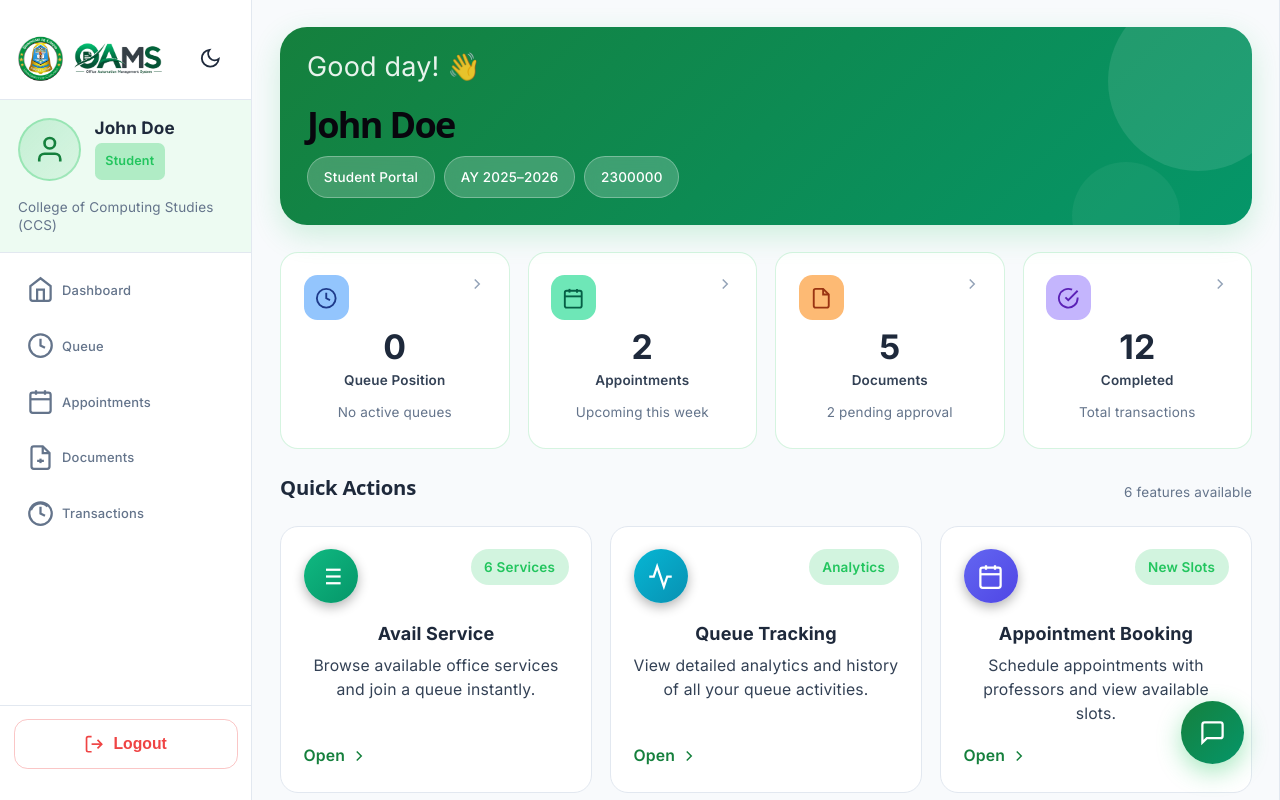
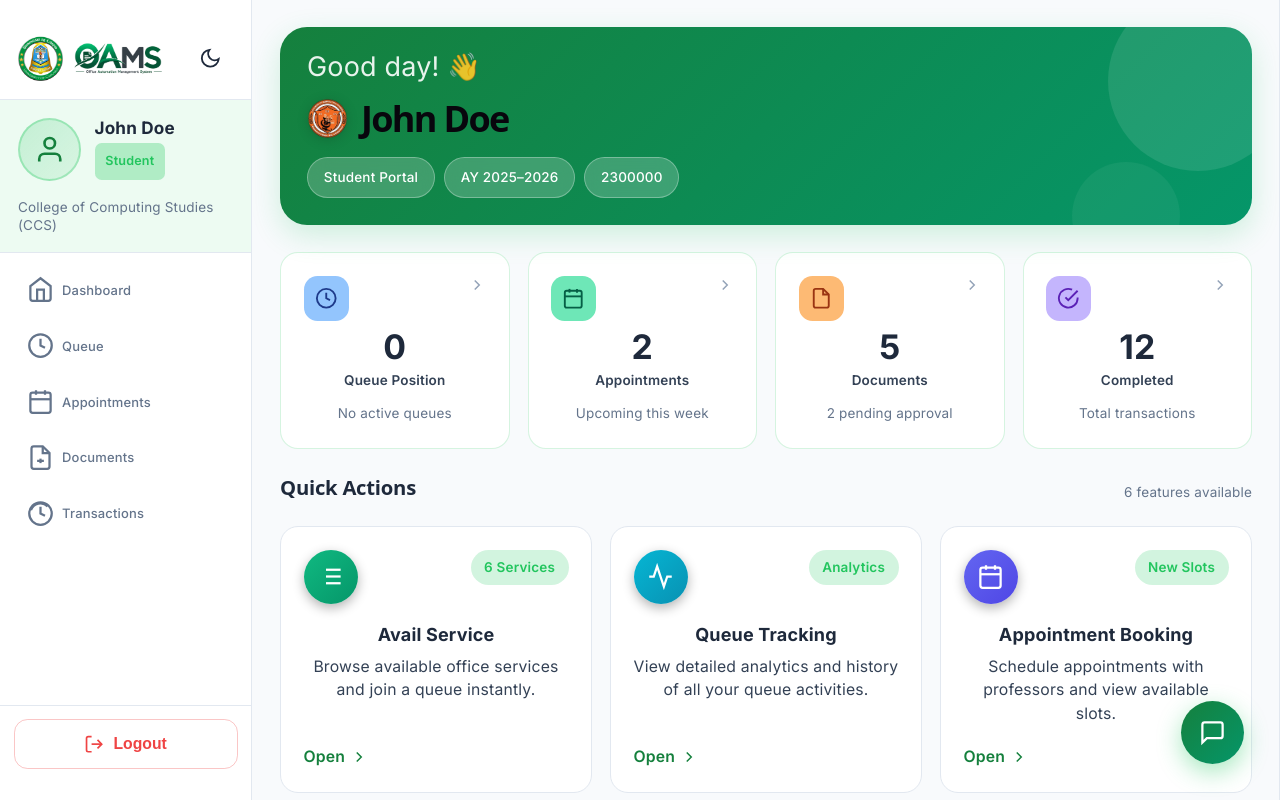
Before and after one commit to alamatortiz/Capstone-OAMS, a React (Vite) app in the folder client/: page /student-dashboard in a window 1280 px wide. Shown: the top 800 px of the page. Built offline with nearby package versions, Linux system fonts and the light colour scheme; a web font is replaced by a local one.

Commit message:
UI polish for Student Dashboard by stabilizing Welcome Banner alignment and adjusting dark mode icon styling

```diff
--- a/client/src/App.css
+++ b/client/src/App.css
@@ -135,11 +135,23 @@ body.dark-mode .icon-btn:hover {
   width: 22px;
   height: 22px;
   object-fit: contain;
+  /* default icon tint (dark icon / initial state) */
   filter: brightness(0.7) sepia(1) hue-rotate(80deg) saturate(2);
   transition: filter 0.2s;
 }
+
+/* When the navbar is in dark mode, the toggle shows the SUN icon.
+   Tint it yellow (#fbbf24). */
+body.dark-mode .icon-btn-img {
+  filter: brightness(1) sepia(1) saturate(6) hue-rotate(0deg);
+}
+
 .icon-btn:hover .icon-btn-img {
   filter: brightness(1) sepia(1) hue-rotate(80deg) saturate(3);
+}
+
+body.dark-mode .icon-btn:hover .icon-btn-img {
+  filter: brightness(1.1) sepia(1) saturate(6) hue-rotate(0deg);
 }
 
 .btn-signin {
@@ -456,11 +468,10 @@ body.dark-mode .college-logo {
 
 /* College seal logos — round, consistent size */
 .college-logo {
-  width: 110px;
-  height: 110px;
+  width: 170px;
+  height: 170px;
   object-fit: contain;
   border-radius: 50%;
-  /* Keep the original logo colors; just enhance contrast per theme */
   mix-blend-mode: normal;
   filter: drop-shadow(0 6px 10px rgba(0,0,0,0.08)) drop-shadow(0 0 10px rgba(34,197,94,0.12));
   transition: transform 0.2s, filter 0.3s;
@@ -471,12 +482,12 @@ body.dark-mode .college-logo {
 }
 
 .college-name {
-  font-size: 0.97rem;
+  font-size: 1.15rem;
   font-family: "Akt", sans-serif;
   font-weight: 700;
   color: #1f2937;
   line-height: 1.45;
-  max-width: 220px;
+  max-width: 240px;
   transition: color 0.3s;
 }
 
--- a/client/src/index.css
+++ b/client/src/index.css
@@ -83,6 +83,31 @@ h1 {
     margin: 20px 0;
   }
 }
+
+.banner-title-row {
+  display: flex;
+  align-items: center;
+  gap: 0.75rem;
+  justify-content: flex-start;
+  margin-top: 1rem;
+}
+
+.banner-ccs-logo {
+  width: 2.25rem;
+  height: 2.25rem;
+  object-fit: contain;
+  flex-shrink: 0;
+  display: block;
+  filter: drop-shadow(0 2px 6px rgba(0, 0, 0, 0.15));
+}
+
+.banner-title {
+  margin: 0;
+  line-height: 1.1;
+  text-align: justify;
+  text-justify: inter-word;
+}
+
 h2 {
   font-size: 24px;
   line-height: 118%;
--- a/client/src/pages/Login.css
+++ b/client/src/pages/Login.css
@@ -63,7 +63,7 @@ body.dark-mode .login-theme-btn:hover {
 }
 
 body.dark-mode .login-theme-icon {
-  filter: brightness(1) sepia(1) hue-rotate(80deg) saturate(3);
+  filter: brightness(1) sepia(1) saturate(7) hue-rotate(0deg);
 }
 
 .login-theme-btn:hover .login-theme-icon {
@@ -71,7 +71,7 @@ body.dark-mode .login-theme-icon {
 }
 
 body.dark-mode .login-theme-btn:hover .login-theme-icon {
-  filter: brightness(1.1) sepia(1) hue-rotate(45deg) saturate(2);
+  filter: brightness(1.1) sepia(1) saturate(7) hue-rotate(0deg);
 }
 
 /* ── Centred column ── */
--- a/client/src/pages/student/student_dashboard.css
+++ b/client/src/pages/student/student_dashboard.css
@@ -650,10 +650,27 @@ body {
   }
 }
 
+.banner-title-row {
+  display: flex;
+  align-items: center;
+  gap: 0.75rem;
+  justify-content: flex-start;
+}
+
+.banner-ccs-logo {
+  width: 2.25rem;
+  height: 2.25rem;
+  object-fit: contain;
+  flex-shrink: 0;
+  display: block;
+  filter: drop-shadow(0 2px 6px rgba(0, 0, 0, 0.15));
+}
+
 .banner-title {
   font-size: 1.875rem;
   font-weight: 700;
-  margin-bottom: 0.25rem;
+  margin: 0;
+  line-height: 1.1;
   text-align: justify;
   text-justify: inter-word;
 }
--- a/client/src/pages/student/student_dashboard.jsx
+++ b/client/src/pages/student/student_dashboard.jsx
@@ -8,7 +8,9 @@ import { getCollegeLogo } from '../../data/collegeLogo';
 
 import ucLogo from '../../assets/Pnc-Logo.png';
 import oamsLogo from '../../assets/oams_logo.png';
+import ccsLogo from '../../assets/CCS.png';
 import './student_dashboard.css';
+
 
 // Sidebar Icons
 const HomeIcon = () => (
@@ -529,7 +531,11 @@ export default function StudentDashboard() {
             <div className="banner-backdrop banner-backdrop-2"></div>
             <div className="banner-content">
               <p className="banner-greeting">Good day! 👋</p>
-              <h1 className="banner-title">{user?.name ?? 'John Doe'}</h1>
+              <div className="banner-title-row">
+                <img src={ccsLogo} alt="CCS Logo" className="banner-ccs-logo" />
+                <h1 className="banner-title">{user?.name ?? 'John Doe'}</h1>
+              </div>
+
               <div className="banner-badges">
                 <span className="badge">Student Portal</span>
                 <span className="badge">AY 2025–2026</span>
```
